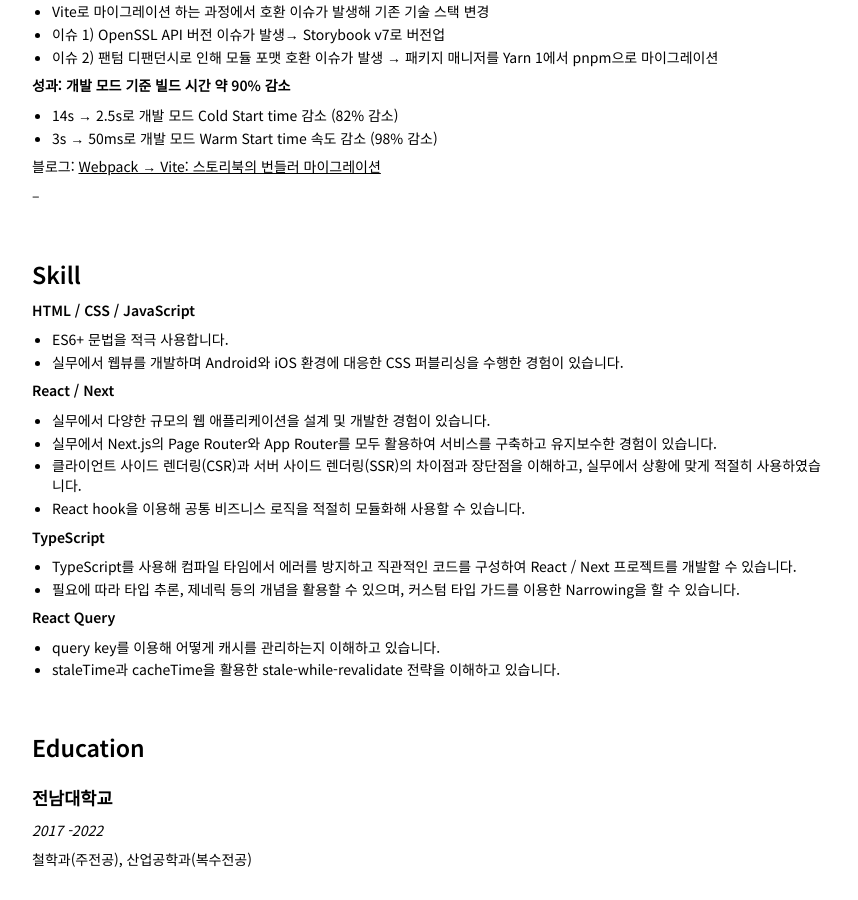
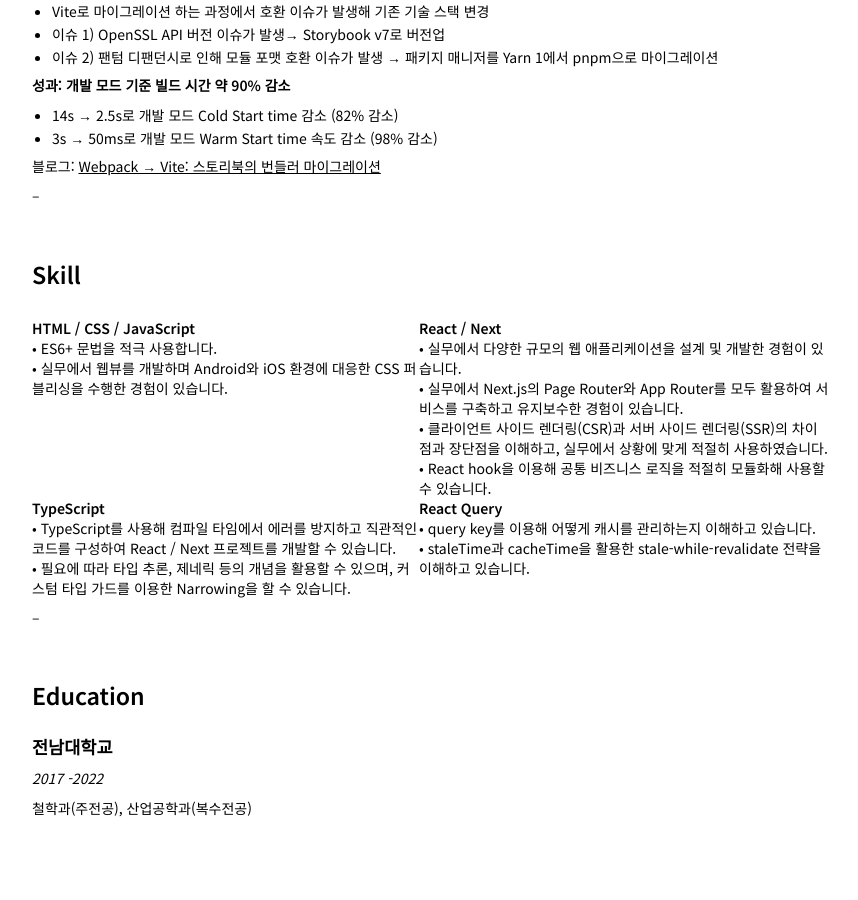
Before and after one commit to ghost-redo/ghost-redo.github.io, a Jekyll site: the page built from resume.md, in a window 1280 px wide and 900 px high, scrolled down 3362 px. Shown: the whole window, without its empty margins (209-1067 px from the left). Built offline with Jekyll 4.4.1, drawn with Linux system fonts in a browser that asks for light colours; some web fonts are replaced; after the commit the page ends 4210 px from its top, so only the background shows below that.

```diff
--- a/resume.md
+++ b/resume.md
@@ -180,27 +180,14 @@ C2C 중고거래 플랫폼 중고나라의 웹/웹뷰를 개발 및 유지보수
 
 ## Skill
 
-**HTML / CSS / JavaScript**
+| | |
+|:---|:---|
+| **HTML / CSS / JavaScript** | **React / Next** |
+| • ES6+ 문법을 적극 사용합니다.<br>• 실무에서 웹뷰를 개발하며 Android와 iOS 환경에 대응한 CSS 퍼블리싱을 수행한 경험이 있습니다. | • 실무에서 다양한 규모의 웹 애플리케이션을 설계 및 개발한 경험이 있습니다.<br>• 실무에서 Next.js의 Page Router와 App Router를 모두 활용하여 서비스를 구축하고 유지보수한 경험이 있습니다.<br>• 클라이언트 사이드 렌더링(CSR)과 서버 사이드 렌더링(SSR)의 차이점과 장단점을 이해하고, 실무에서 상황에 맞게 적절히 사용하였습니다.<br>• React hook을 이용해 공통 비즈니스 로직을 적절히 모듈화해 사용할 수 있습니다. |
+| **TypeScript** | **React Query** |
+| • TypeScript를 사용해 컴파일 타임에서 에러를 방지하고 직관적인 코드를 구성하여 React / Next 프로젝트를 개발할 수 있습니다.<br>• 필요에 따라 타입 추론, 제네릭 등의 개념을 활용할 수 있으며, 커스텀 타입 가드를 이용한 Narrowing을 할 수 있습니다. | • query key를 이용해 어떻게 캐시를 관리하는지 이해하고 있습니다.<br>• staleTime과 cacheTime을 활용한 stale-while-revalidate 전략을 이해하고 있습니다. |
 
-- ES6+ 문법을 적극 사용합니다.
-- 실무에서 웹뷰를 개발하며 Android와 iOS 환경에 대응한 CSS 퍼블리싱을 수행한 경험이 있습니다.
-
-**React / Next**
-
-- 실무에서 다양한 규모의 웹 애플리케이션을 설계 및 개발한 경험이 있습니다.
-- 실무에서 Next.js의 Page Router와 App Router를 모두 활용하여 서비스를 구축하고 유지보수한 경험이 있습니다.
-- 클라이언트 사이드 렌더링(CSR)과 서버 사이드 렌더링(SSR)의 차이점과 장단점을 이해하고, 실무에서 상황에 맞게 적절히 사용하였습니다.
-- React hook을 이용해 공통 비즈니스 로직을 적절히 모듈화해 사용할 수 있습니다.
-
-**TypeScript**
-
-- TypeScript를 사용해 컴파일 타임에서 에러를 방지하고 직관적인 코드를 구성하여 React / Next 프로젝트를 개발할 수 있습니다.
-- 필요에 따라 타입 추론, 제네릭 등의 개념을 활용할 수 있으며, 커스텀 타입 가드를 이용한 Narrowing을 할 수 있습니다.
-
-**React Query**
-
-- query key를 이용해 어떻게 캐시를 관리하는지 이해하고 있습니다.
-- staleTime과 cacheTime을 활용한 stale-while-revalidate 전략을 이해하고 있습니다.
+--
 
 <br>
 
```
